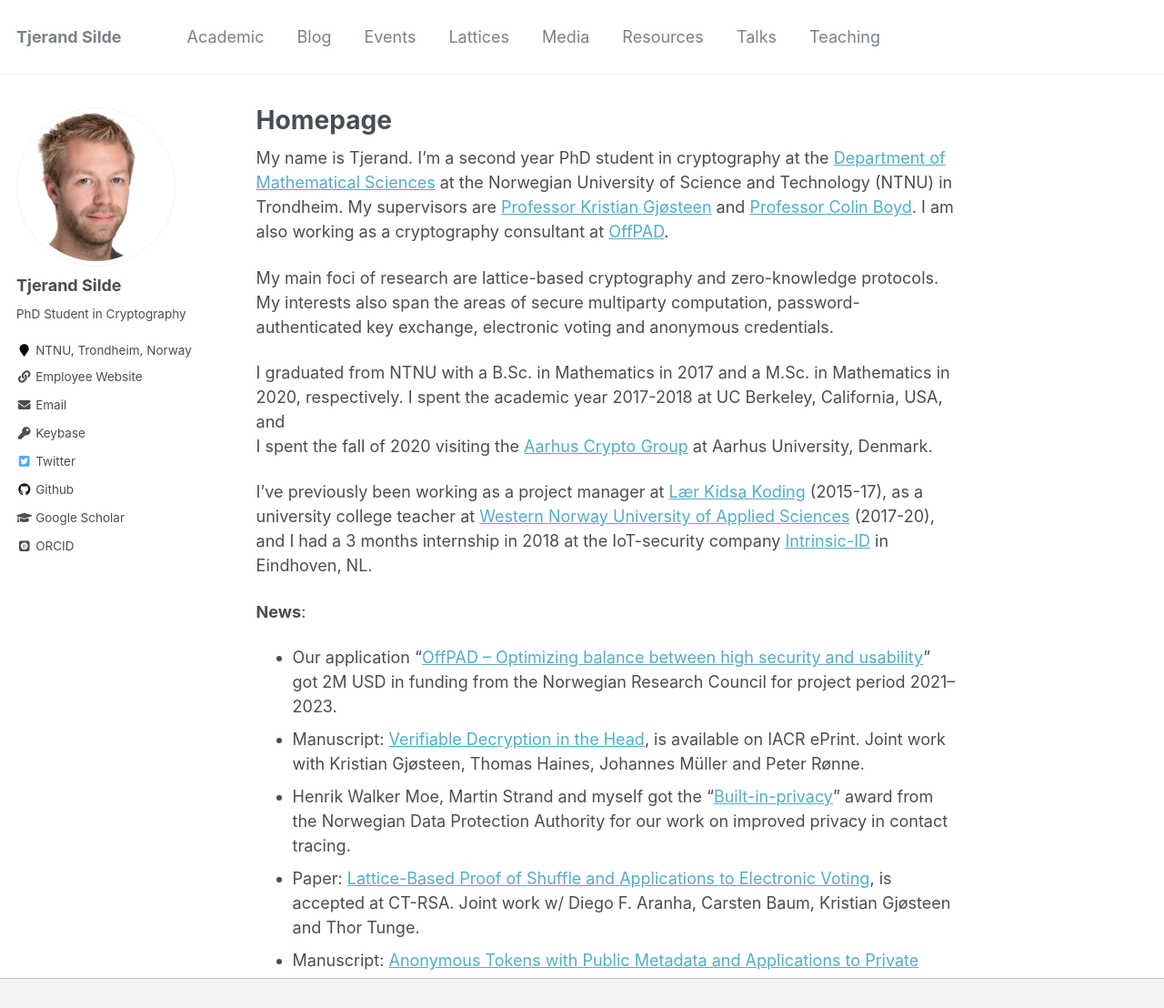
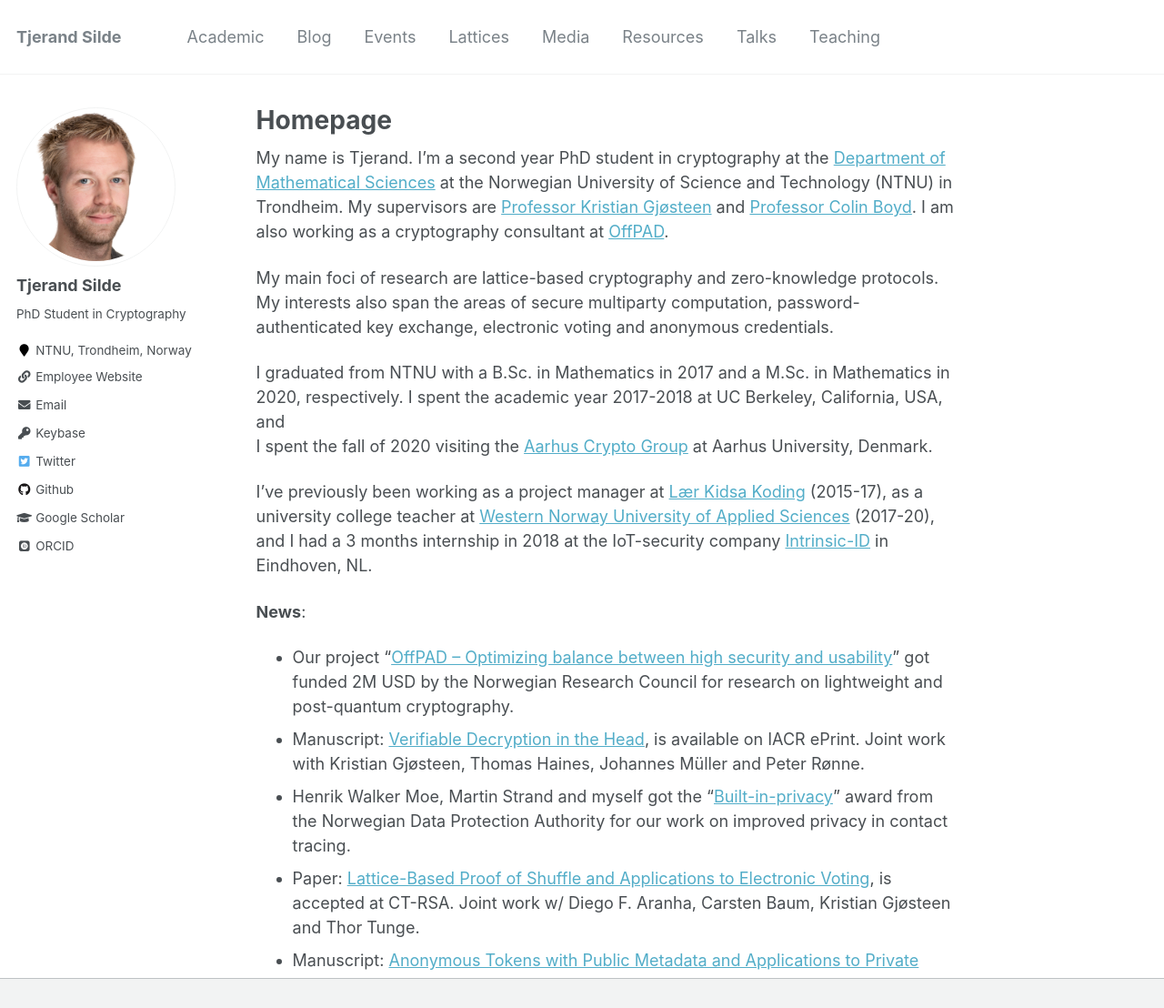
Before and after one commit to tjesi/tjesi.github.io, a Jekyll site: the page built from _pages/about.md, in a window 1280 px wide and 1303 px high, cut to the strip 0-1108 px from the top of the window. Shown: the whole strip at 91% size. Built offline with Jekyll 4.4.1, drawn with Linux system fonts in a browser that asks for light colours; some web fonts are replaced.

Commit message:
Update about.md

```diff
--- a/_pages/about.md
+++ b/_pages/about.md
@@ -19,7 +19,7 @@ I spent the fall of 2020 visiting the [Aarhus Crypto Group](https://users-cs.au.
 I've previously been working as a project manager at [Lær Kidsa Koding](https://www.kidsakoder.no) (2015-17), as a university college teacher at [Western Norway University of Applied Sciences](https://www.hvl.no/en) (2017-20), and I had a 3 months internship in 2018 at the IoT-security company [Intrinsic-ID](https://www.intrinsic-id.com) in Eindhoven, NL.
 
 **News**:
-- Our application "[OffPAD -- Optimizing balance between high security and usability](https://prosjektbanken.forskningsradet.no/en/project/FORISS/321619)" got 2M USD in funding from the Norwegian Research Council for project period 2021--2023.
+- Our project "[OffPAD -- Optimizing balance between high security and usability](https://prosjektbanken.forskningsradet.no/en/project/FORISS/321619)" got funded 2M USD by the Norwegian Research Council for research on lightweight and post-quantum cryptography.
 - Manuscript: [Verifiable Decryption in the Head](https://eprint.iacr.org/2021/558.pdf), is available on IACR ePrint. Joint work with Kristian Gjøsteen, Thomas Haines, Johannes Müller and Peter Rønne.
 - Henrik Walker Moe, Martin Strand and myself got the "[Built-in-privacy](https://www.datatilsynet.no/aktuelt/aktuelle-nyheter-2021/pris-for-innebygd-personvern-til-anonyme-tokens)" award from the Norwegian Data Protection Authority for our work on improved privacy in contact tracing.
 - Paper: [Lattice-Based Proof of Shuffle and Applications to Electronic Voting](https://eprint.iacr.org/2021/338.pdf), is accepted at CT-RSA. Joint work w/ Diego F. Aranha, Carsten Baum, Kristian Gjøsteen and Thor Tunge.
```
